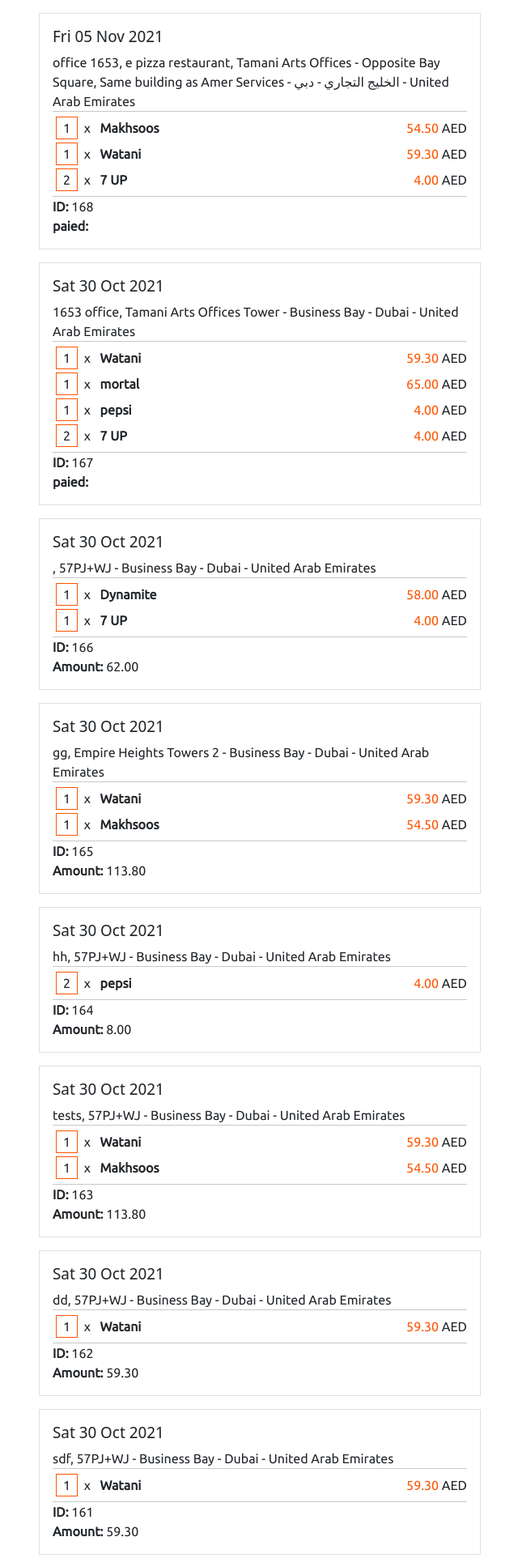
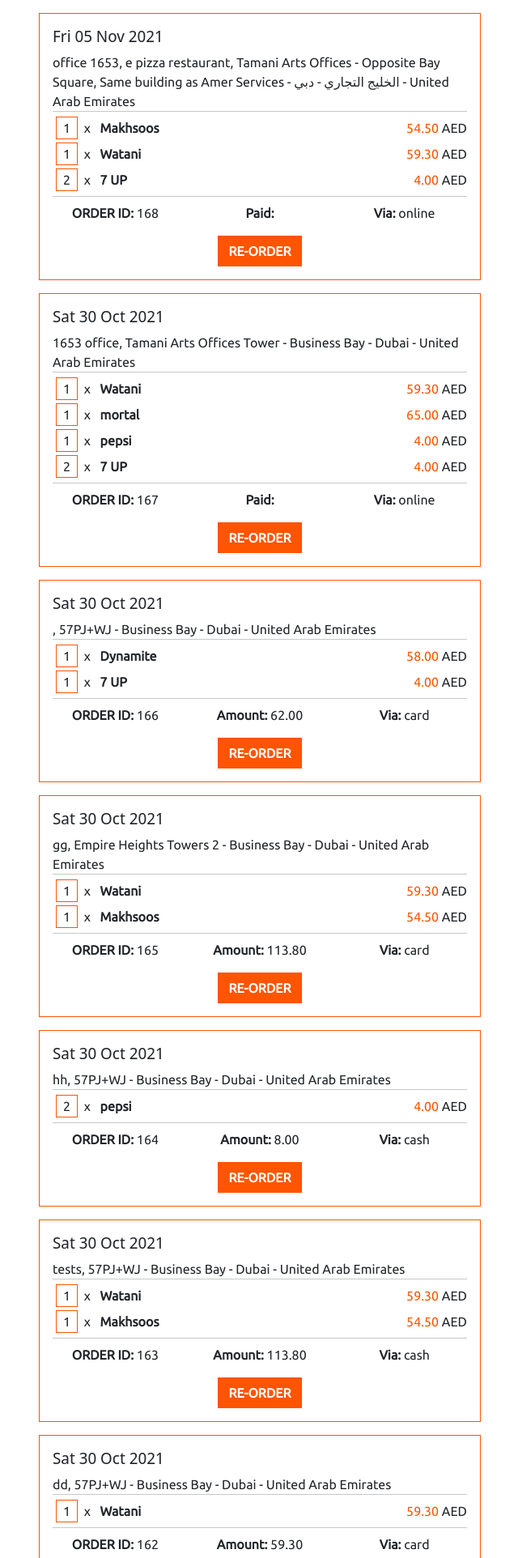
Before and after one commit to zamanehsani/pizza.ae, a Django app: page /delete in a window 1280 px wide; the page is wider, and only the part inside the window is pictured. Shown: the part 101-2025 px from the top of that part at 81% size, without its empty margins (319-959 px from the left). Run offline with Django 3.2, Linux system fonts and the light colour scheme; data comes from the database, SQL or seed files in the repository; both versions use the stored data as it was after the commit; parts of the project's set-up code (start-up, migrations or seed data) failed here and were passed over; some libraries are stand-ins or nearby versions.

Commit message:
added re ordering

```diff
--- a/website/templates/website/history.html
+++ b/website/templates/website/history.html
@@ -5,12 +5,13 @@
 {% endblock css %}
 {% block content %}
 
+
 <div class="container">
   <div class="row">
     <div class="col -sm-12 col md-3"></div>
     <div class="col-sm-12 col-md-6">
       {% for object in object_list %}
-      <div class="card my-3 rounded-0">
+      <div class="card my-3 rounded-0 " style="border-color: #FF5400; ">
         <div class="card-body">
           <h5 class="card-title">{{object.date|date:"D d M Y"}}</h5>
           <p class="my-0 card-text">{{object.address}}</p>
@@ -24,12 +25,28 @@
             </p>
           {% endfor %}
           <hr class="my-0">
-          <p class="my-0"><b>ID:</b> {{object.pk}}</p>
-          {% if object.payment_method == 'online' %}
-            <P class="my-0"><b>paied:</b> {{object.payment|default:""}}</P>
-          {% else %}
-            <P class="my-0"><b>Amount:</b> {{object.get_totol}}</P>
-          {% endif %}
+          <div class="row mt-2">
+            <div class="col text-center"> <p class="my-0"><b> ORDER ID:</b> {{object.pk}}</p></div>
+            <div class="col text-center">
+              {% if object.payment_method == 'online' %}
+              <P class="my-0"><b>Paid:</b> {{object.payment|default:""}}</P>
+              {% else %}
+              <P class="my-0"><b>Amount:</b> {{object.get_totol}}</P>
+              {% endif %}
+            </div>
+            <div class="col text-center">
+              <P class="my-0"><b>Via:</b> {{object.payment_method}}</P>
+            </div>
+          </div>
+          <div class="row mt-3">
+            <div class="col col-sm-4"></div>
+            <div class="col col-sm-4 text-center">
+              <a class="btn mx-auto btn-orange rounded-0 re-order" data-id="{{object.pk}}"><b>RE-ORDER</b></a>
+            </div>
+            <div class="col col-sm-4"></div>
+          </div>
+
+
 
           <!-- <a href="#" class="btn btn-primary">Go somewhere</a> -->
         </div>
@@ -43,7 +60,7 @@
 </div>
 
 <div class="container">
-  <div class="row mt-2">
+  <div class="row pt-2">
     <div class="col d-flex justify-content-center ">
       {% if is_paginated %}
 
@@ -80,7 +97,36 @@
 <script src="//cdn.jsdelivr.net/npm/sweetalert2@11"></script>
 
 <script>
-
+  $(document).ready(function(){
+    $('.re-order').each(function(){
+      $(this).click(function(){
+        let pk = $(this).attr('data-id');
+        $.ajax({
+          url: '{% url "website:re_order" %}',
+          method: 'get',
+          data:{pk:pk},
+          success: function(res){
+            if(res == true){
+              Swal.fire({
+              icon: 'success',
+              title: 'THANK YOU',
+              text: 'Your order has been recieved.',
+              showConfirmButton: false,
+              timer: 2000
+            })
+          }else{
+            Swal.fire({
+            icon: 'error',
+            title: 'please try again',
+            showConfirmButton: false,
+            timer: 1500
+          })
+          }
+          }
+        })
+      }) //click
+    }) //re-order
+  })
 </script>
 
 {% endblock js %}
--- a/website/templates/website/redirects.html
+++ b/website/templates/website/redirects.html
@@ -9,9 +9,9 @@
 
 {% block js %}
 <script>
-    $(document).ready(function(){
-        alert('{{number}}')
-    })
+    // $(document).ready(function(){
+    //     alert('{{number}}')
+    // })
     $('form').submit()
 </script>
 {% endblock js%}
--- a/website/urls.py
+++ b/website/urls.py
@@ -26,5 +26,6 @@ urlpatterns = [
     path('auth-OTP', views.auth_otp, name="auth_otp"),
     path('record', views.history, name="history"),
     path('delete', views.Delete.as_view(), name="delete"),
+    path('re-order', views.re_order, name="re_order"),
     # path('redirects', views.redirects, name="redirects"),
 ]
--- a/website/views.py
+++ b/website/views.py
@@ -2,7 +2,7 @@ import decimal
 import random
 from django.db.models.query import QuerySet
 
-from requests.api import get
+from requests.api import get, request
 from dashboard.forms import OrderForm
 from django.http.response import JsonResponse
 from django.shortcuts import get_object_or_404, redirect, render
@@ -336,7 +336,6 @@ def online_pay_complete(request):
         # print("this mapymnet was : ", val)
         obj.payment = float(val)
         obj.is_complete = True
-
         obj.save()
         from dashboard.requests import sendsms
         text = "THANK YOU FOR ORDERING WITH US. your order had been placed. we will call you once the order arrive."
@@ -395,3 +394,17 @@ def auth_otp(request):
         return render(request, 'website/history_OTP.html', data)
 
     return render(request, 'website/auth_otp.html')
+
+
+
+def re_order(request):
+    print(request.GET)
+    # get id and
+    # find the order and change add a reorder by changeing its status and date
+    obj = get_object_or_404(models.Order, pk = request.GET.get('pk'))
+    print(obj)
+    obj.status = 'ordered'
+    obj.is_complete = True
+    obj.save()
+
+    return JsonResponse(obj.is_complete, safe=False)
```
Also changed, not shown: db.sqlite3.
